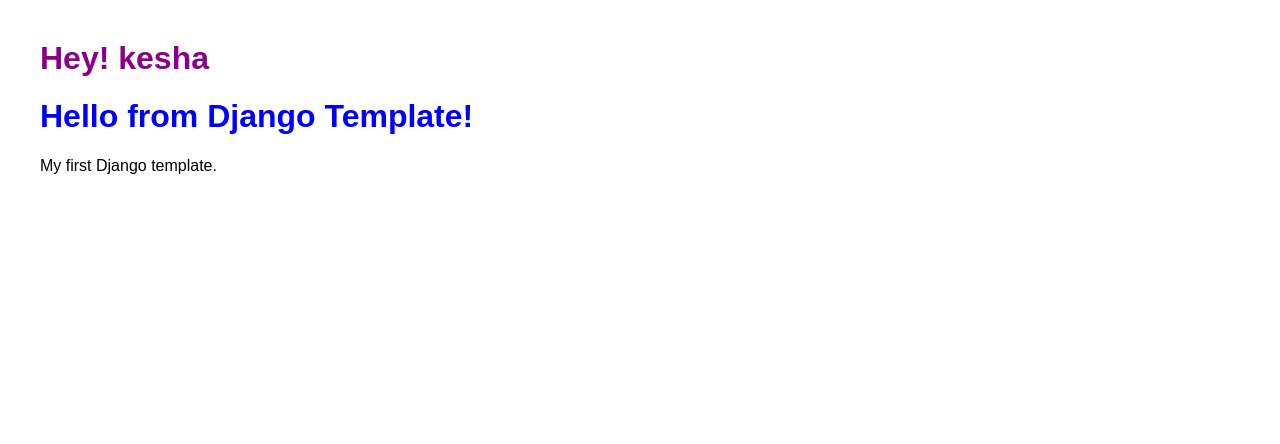
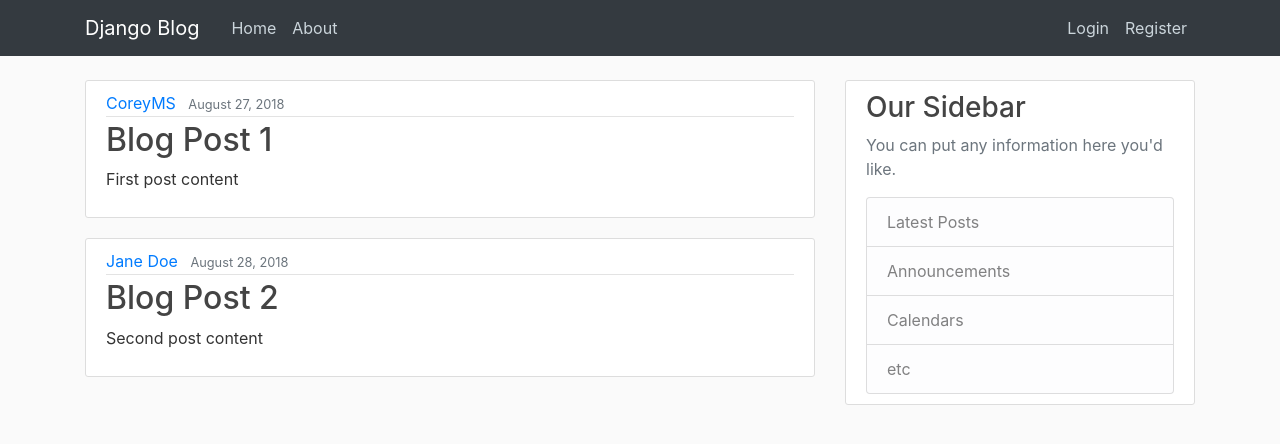
Before and after one commit to Kesha-Babriya/Python-Learning-ScaleTech, a Django app: page / in a window 1280 px wide. Shown: the top 444 px of the page. Run offline with Django 5.2, Linux system fonts and the light colour scheme; some libraries are stand-ins or nearby versions.

Commit message:
Learn Templates

```diff
--- a/Stage-04/01-django-Learning/config/urls.py
+++ b/Stage-04/01-django-Learning/config/urls.py
@@ -20,6 +20,6 @@
 
 urlpatterns = [
     path('admin/', admin.site.urls),
-    path('',views.home),        # '' means at root url
+    path('',views.home, name='core-home'),        # '' means at root url
     path("about/",include("core.urls"))
 ]
--- a/Stage-04/01-django-Learning/core/static/core/style.css
+++ b/Stage-04/01-django-Learning/core/static/core/style.css
@@ -1,8 +1,91 @@
 body {
-    font-family: Arial, sans-serif;
-    margin: 40px;
+    background: #fafafa;
+    color: #333333;
+    margin-top: 5rem;
 }
 
-h1 {
-    color: blue;
+h1, h2, h3, h4, h5, h6 {
+    color: #444444;
 }
+
+ul {
+    margin: 0;
+}
+
+/* Navbar */
+.site-header .navbar {
+    background-color: #343a40;
+}
+
+.site-header .navbar-nav .nav-link {
+    color: #cbd5db;
+}
+
+.site-header .navbar-nav .nav-link:hover {
+    color: #ffffff;
+}
+
+.site-header .navbar-nav .nav-link.active {
+    font-weight: 500;
+}
+
+
+/* Content section */
+.content-section {
+    background: #ffffff;
+    padding: 10px 20px;
+    border: 1px solid #dddddd;
+    border-radius: 3px;
+    margin-bottom: 20px;
+}
+
+
+/* Articles */
+.article-title {
+    color: #444444;
+}
+
+a.article-title:hover {
+    color: #428bca;
+    text-decoration: none;
+}
+
+.article-content {
+    white-space: pre-line;
+}
+
+.article-img {
+    height: 65px;
+    width: 65px;
+    margin-right: 16px;
+}
+
+.article-metadata {
+    padding-bottom: 1px;
+    margin-bottom: 4px;
+    border-bottom: 1px solid #e3e3e3;
+}
+
+.article-metadata a:hover {
+    color: #333;
+    text-decoration: none;
+}
+
+.article-svg {
+    width: 25px;
+    height: 25px;
+    vertical-align: middle;
+}
+
+
+/* Account */
+.account-img {
+    height: 125px;
+    width: 125px;
+    margin-right: 20px;
+    margin-bottom: 16px;
+}
+
+.account-heading {
+    font-size: 2.5rem;
+}
--- /dev/null
+++ b/Stage-04/01-django-Learning/core/templates/core/about.html
@@ -0,0 +1,4 @@
+{% extends "core/base.html" %}
+{% block content %}
+    <h1>About Page</h1>
+{% endblock content %}
--- /dev/null
+++ b/Stage-04/01-django-Learning/core/templates/core/base.html
@@ -0,0 +1,161 @@
+{% load static %}
+<!DOCTYPE html>
+<html>
+<head>
+
+    <!-- Required meta tags -->
+    <meta charset="utf-8">
+    <meta name="viewport" content="width=device-width, initial-scale=1, shrink-to-fit=no">
+
+    <!-- Bootstrap CSS -->
+    <link rel="stylesheet"
+          href="https://maxcdn.bootstrapcdn.com/bootstrap/4.0.0/css/bootstrap.min.css"
+          integrity="sha384-Gn5384xqQ1aoWXA+058RXPxPg6fy4IWvTNh0E263XmFcJlSAwiGgFAW/dAiS6JXm"
+          crossorigin="anonymous">
+
+    <!-- Custom CSS -->
+    <link rel="stylesheet"
+          type="text/css"
+          href="{% static 'core/style.css' %}">
+
+    {% if title %}
+        <title>Django Blog - {{ title }}</title>
+    {% else %}
+        <title>Django Blog</title>
+    {% endif %}
+
+</head>
+
+<body>
+
+    <header class="site-header">
+
+        <nav class="navbar navbar-expand-md navbar-dark bg-dark fixed-top">
+
+            <div class="container">
+
+                <a class="navbar-brand mr-4"
+                   href="{% url 'core-home' %}">
+                    Django Blog
+                </a>
+
+                <button class="navbar-toggler"
+                        type="button"
+                        data-toggle="collapse"
+                        data-target="#navbarToggle"
+                        aria-controls="navbarToggle"
+                        aria-expanded="false"
+                        aria-label="Toggle navigation">
+
+                    <span class="navbar-toggler-icon"></span>
+
+                </button>
+
+                <div class="collapse navbar-collapse" id="navbarToggle">
+
+                    <div class="navbar-nav mr-auto">
+
+                        <a class="nav-item nav-link"
+                           href="{% url 'core-home' %}">
+                            Home
+                        </a>
+
+                        <a class="nav-item nav-link"
+                           href="{% url 'core-about' %}">
+                            About
+                        </a>
+
+                    </div>
+
+                    <div class="navbar-nav">
+
+                        <a class="nav-item nav-link" href="#">
+                            Login
+                        </a>
+
+                        <a class="nav-item nav-link" href="#">
+                            Register
+                        </a>
+
+                    </div>
+
+                </div>
+
+            </div>
+
+        </nav>
+
+    </header>
+
+
+    <main role="main" class="container">
+
+        <div class="row">
+
+            <div class="col-md-8">
+
+                {% block content %}{% endblock %}
+
+            </div>
+
+            <div class="col-md-4">
+
+                <div class="content-section">
+
+                    <h3>Our Sidebar</h3>
+
+                    <p class="text-muted">
+                        You can put any information here you'd like.
+                    </p>
+
+                    <ul class="list-group">
+
+                        <li class="list-group-item list-group-item-light">
+                            Latest Posts
+                        </li>
+
+                        <li class="list-group-item list-group-item-light">
+                            Announcements
+                        </li>
+
+                        <li class="list-group-item list-group-item-light">
+                            Calendars
+                        </li>
+
+                        <li class="list-group-item list-group-item-light">
+                            etc
+                        </li>
+
+                    </ul>
+
+                </div>
+
+            </div>
+
+        </div>
+
+    </main>
+
+
+    <!-- Optional JavaScript -->
+
+    <!-- jQuery -->
+    <script src="https://code.jquery.com/jquery-3.2.1.slim.min.js"
+            integrity="sha384-KJ3o2DKtIkvYIK3UENzmM7KCkRr/rE9/Qpg6aAZGJwFDMVNA/GpGFF93hXpG5KkN"
+            crossorigin="anonymous">
+    </script>
+
+    <!-- Popper.js -->
+    <script src="https://cdnjs.cloudflare.com/ajax/libs/popper.js/1.12.9/umd/popper.min.js"
+            integrity="sha384-ApNbgh9B+Y1QKtv3Rn7W3mgPxhU9K/ScQsAP7hUibX39j7fakFPskvXusvfa0b4Q"
+            crossorigin="anonymous">
+    </script>
+
+    <!-- Bootstrap JS -->
+    <script src="https://maxcdn.bootstrapcdn.com/bootstrap/4.0.0/js/bootstrap.min.js"
+            integrity="sha384-JZR6Spejh4U02d8jOt6vLEHfe/JQGiRRSQQxSfFWpi1MquVdAyjUar5+76PVCmYl"
+            crossorigin="anonymous">
+    </script>
+
+</body>
+</html>
--- /dev/null
+++ b/Stage-04/01-django-Learning/core/templates/core/home.html
@@ -0,0 +1,16 @@
+{% extends "core/base.html" %}
+
+{% block content %}
+    {% for post in posts %}
+        <article class="media content-section">
+          <div class="media-body">
+            <div class="article-metadata">
+              <a class="mr-2" href="#">{{ post.author }}</a>
+              <small class="text-muted">{{ post.date_posted }}</small>
+            </div>
+            <h2><a class="article-title" href="#">{{ post.title }}</a></h2>
+            <p class="article-content">{{ post.content }}</p>
+          </div>
+        </article>
+    {% endfor %}
+{% endblock content%}
--- a/Stage-04/01-django-Learning/core/templates/home.html
+++ /dev/null
@@ -1,13 +0,0 @@
-{% load static %}
-<!DOCTYPE html>
-<html>
-<head>
-    <title>Django Learning</title>
-    <link rel="stylesheet" href="{% static 'core/style.css' %}">
-</head>
-<body>
-    <h1 style="color:darkmagenta;">Hey! {{name}}</h1>      <!--Get context from view's render-->
-    <h1>Hello from Django Template!</h1>
-    <p>My first Django template.</p>
-</body>
-</html>
--- a/Stage-04/01-django-Learning/core/urls.py
+++ b/Stage-04/01-django-Learning/core/urls.py
@@ -1,5 +1,5 @@
 from django.urls import path
 from . import views
 urlpatterns = [
-    path("",views.about)
+    path("",views.about,name='core-about')
 ]
--- a/Stage-04/01-django-Learning/core/views.py
+++ b/Stage-04/01-django-Learning/core/views.py
@@ -9,9 +9,24 @@
 # def home(request):              #This is our Function-Based View.
 #     return HttpResponse("Hello from Django!")
 
+post = [
+    {
+        'author': 'CoreyMS',
+        'title': 'Blog Post 1',
+        'content': 'First post content',
+        'date_posted': 'August 27, 2018'
+    },
+    {
+        'author': 'Jane Doe',
+        'title': 'Blog Post 2',
+        'content': 'Second post content',
+        'date_posted': 'August 28, 2018'
+    }
+]
+
 def home(request):
-    name = 'kesha'
-    return render(request , 'home.html',{'name':name})        #give context to template
+    context = {"posts":post}
+    return render(request , 'core/home.html',context)        #give context to template
 
 def about(request):
-    return HttpResponse("<h1>You are in about page</h1>")
+    return render(request,'core/about.html' , {"title":"About Page"})
```
